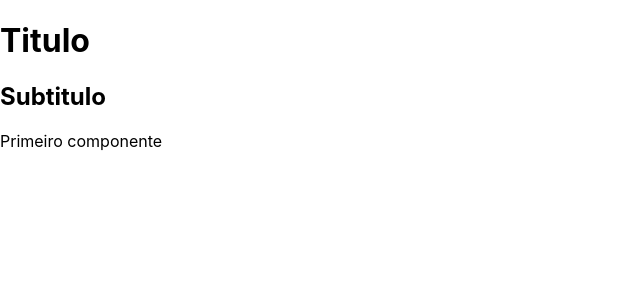
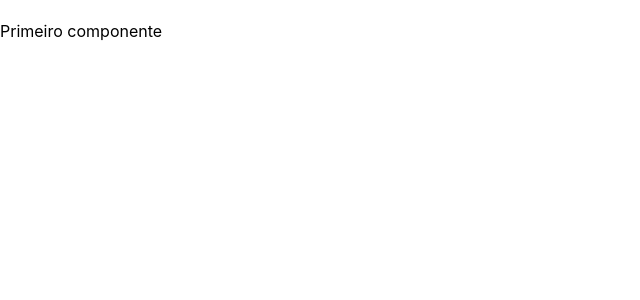
Before and after one commit to tarcisiowes/Learning-Nextjs, a Next.js app in the folder 1st-next/: page /basicos/primeiro in a window 1280 px wide. Shown: the top 300 px of the page, without its empty margins (0-640 px from the left). Built offline with nearby package versions, Linux system fonts and the light colour scheme.

Commit message:
componente com ternario

```diff
--- a/1st-next/components/Titulo.jsx
+++ b/1st-next/components/Titulo.jsx
@@ -1,8 +1,13 @@
-export default function Titulo() {
-  return (
+export default function Titulo(props) {
+  return props.pequeno ? (
     <>
-    <h1>Titulo</h1>
-    <h2>Subtitulo</h2>
+      <h3>{ props.principal }</h3>
+      <h4>{ props.detalhe }</h4>
     </>
-  )
+    ) : (
+    <>
+      <h1>{ props.principal }</h1>
+      <h2>{ props.detalhe }</h2>
+    </>
+   )
 }
```
